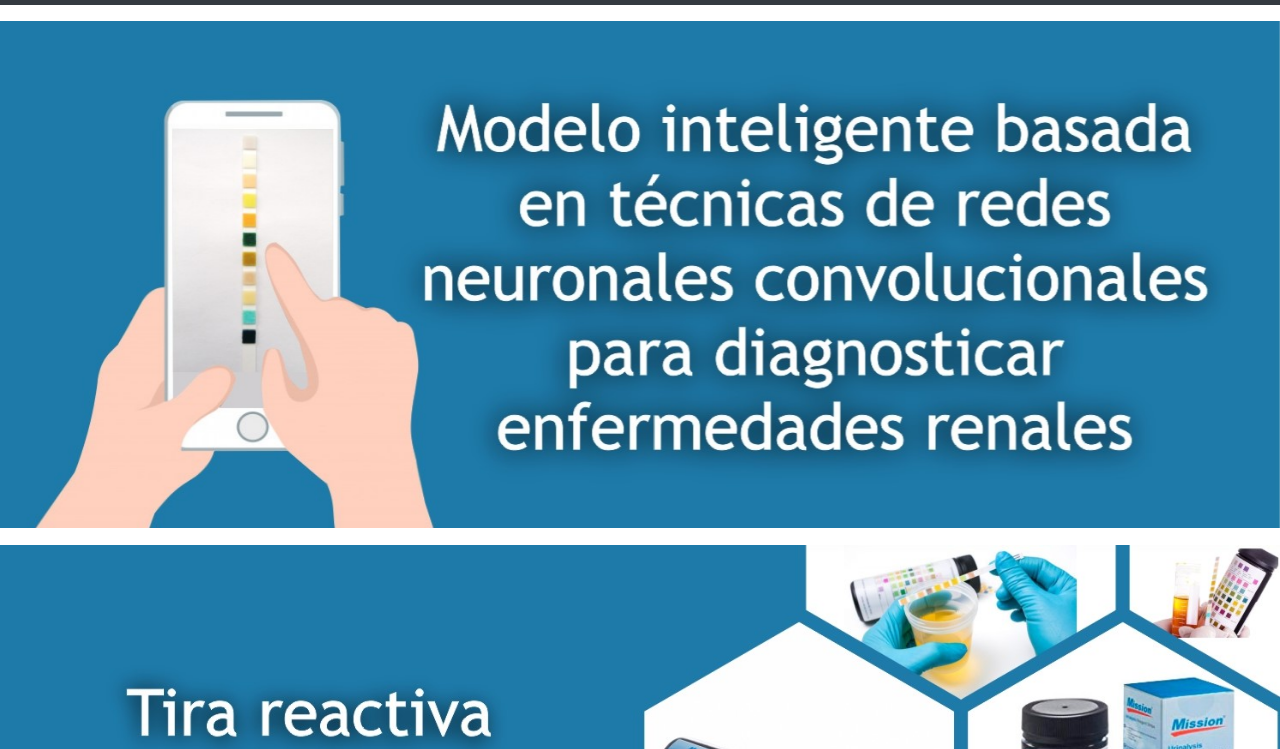
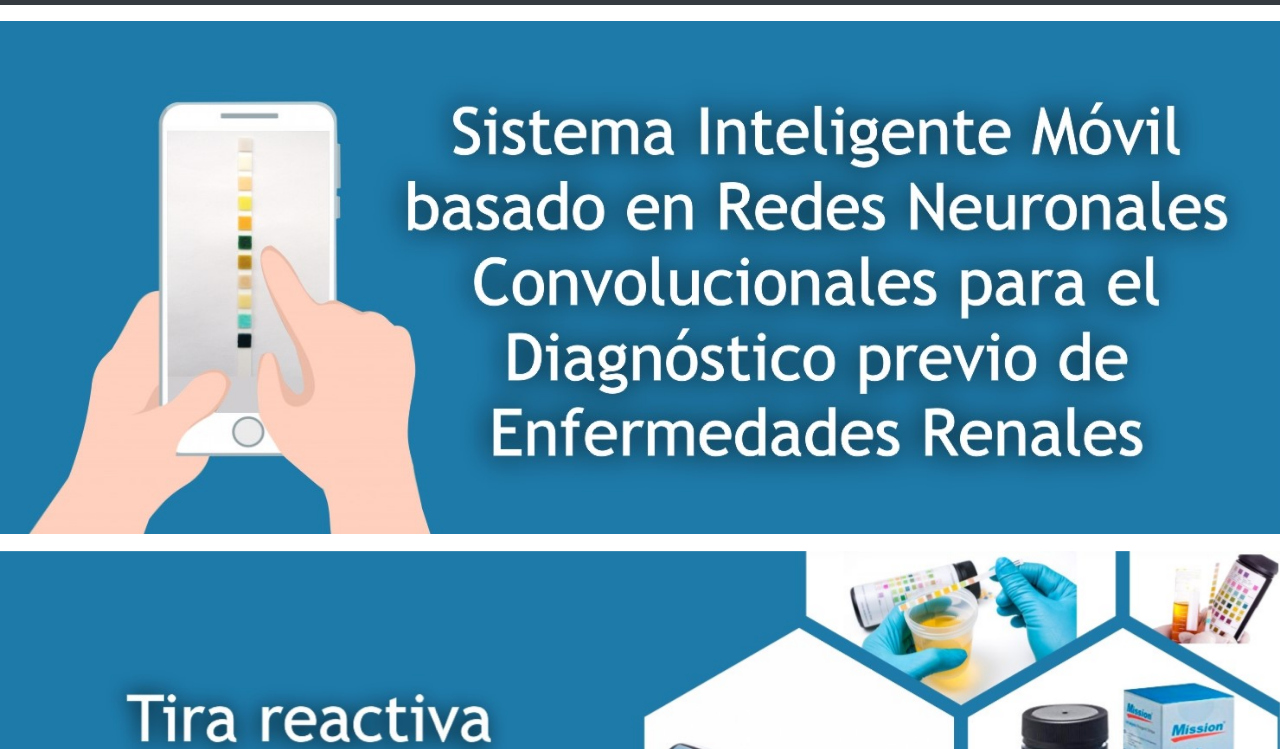
Before and after one commit to royrios97/Tiras-Orine, a plain HTML site: page index.html in a window 1280 px wide. Shown: the part 51-800 px from the top of the page. Drawn offline with nearby package versions, Linux system fonts and the light colour scheme; a script that the page names is missing.

Commit message:
Update index.html

```diff
--- a/index.html
+++ b/index.html
@@ -69,7 +69,7 @@
         <div id="carouselcodigotitulo" class="carousel slide" data-ride="carousel">
             <div class="carousel-inner">
                 <div class="carousel-item active">
-                    <img class="d-block w-100" src="img/titulo.jpg" alt="Primer Slide">
+                    <img class="d-block w-100" src="img/titulonuevo.jpg" alt="Primer Slide">
                     <div class="carousel-caption d-none d-md-block">
                     </div>
                 </div>
```
